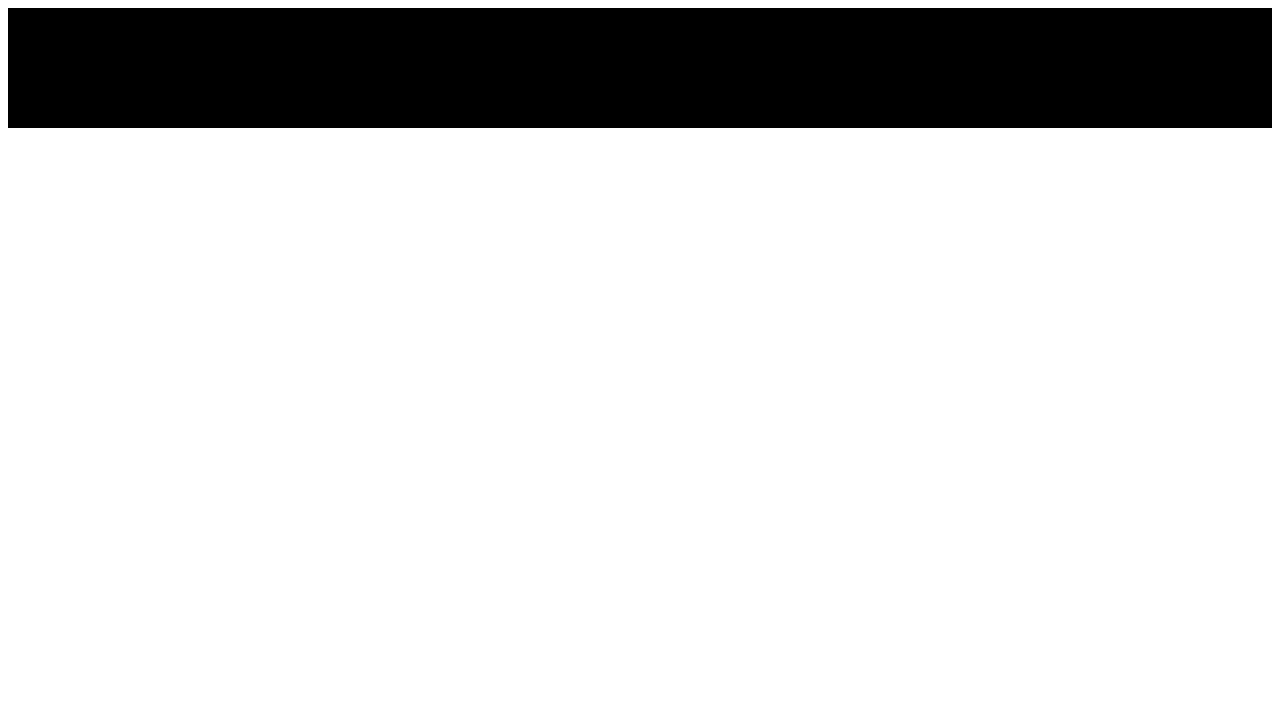
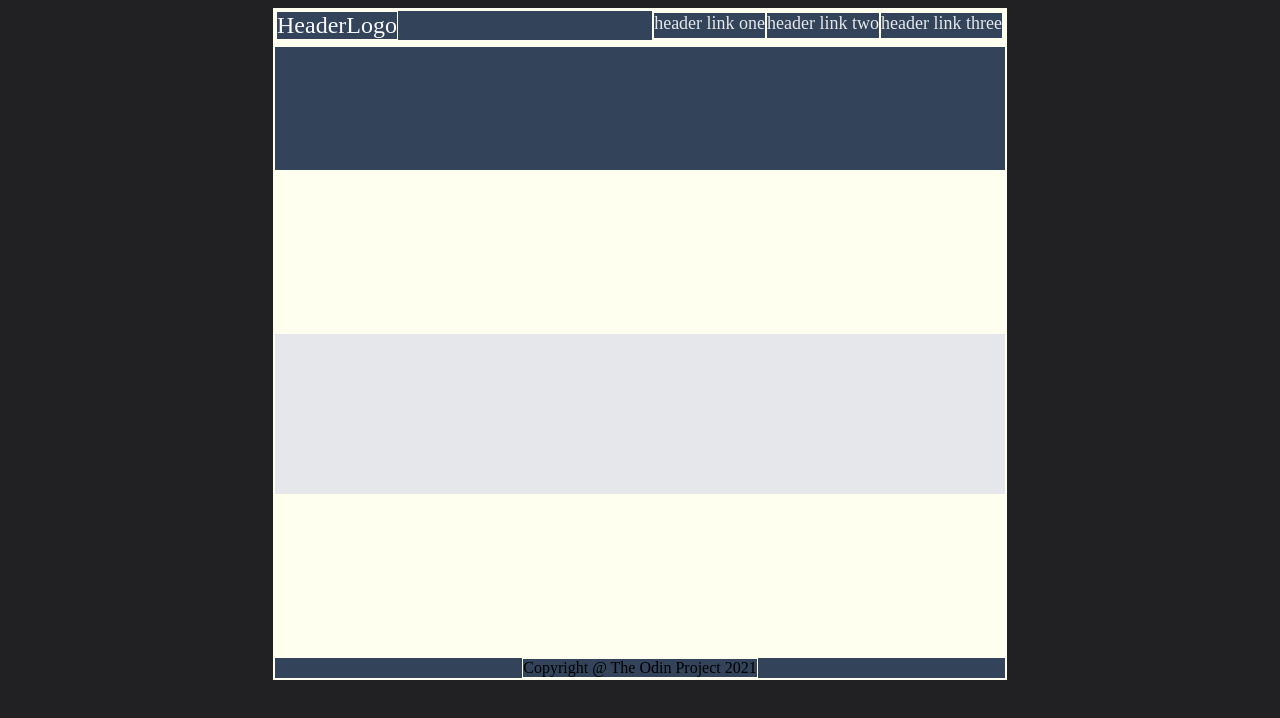
Before and after one commit to hkeith91/LandingPageProject, a plain HTML site: page index.html in a window 1280 px wide. Drawn offline with Linux system fonts and the light colour scheme.

Commit message:
lots of tweaking to styles and index.  Trying to build from background to foreground, but may forgo that to work on one section at a time, top to bottom

```diff
--- a/index.html
+++ b/index.html
@@ -5,24 +5,30 @@
     <meta http-equiv="X-UA-Compatible" content="IE=edge" />
     <meta name="viewport" content="width=device-width, initial-scale=1.0" />
     <title>LandingPage</title>
-    <link rel="stylesheet" href="style.css">
+    <link rel="stylesheet" href="style.css" />
   </head>
   <body>
     <div class="main-layout">
-      <div class="section one">
-          <div class="header">
-              <div class="header-link link-one"></div>
-              <div class="header-link link-two"></div>
-              <div class="header-link link-three"></div>
+      <div class="section hero">
+        <div class="header">
+          <div class="header-logo">HeaderLogo</div>
+          <div class="link-container-header">
+            <div class="header-link link-one">header link one</div>
+            <div class="header-link link-two">header link two</div>
+            <div class="header-link link-three">header link three</div>
           </div>
+        </div>
         <div class="declaration">
-            <div></div>
-            <div></div>
+          <div></div>
+          <div></div>
         </div>
       </div>
-      <div class="section two"></div>
-      <div class="section three"></div>
-      <div class="section four"></div>
+      <div class="section information"></div>
+      <div class="section quote"></div>
+      <div class="section call-to-action"></div>
+      <div class="footer-container">
+        <div class="footer">Copyright @ The Odin Project 2021</div>
+      </div>
     </div>
   </body>
 </html>
--- a/style.css
+++ b/style.css
@@ -1,9 +1,58 @@
-.main-layout{
-    display: flex;
-    flex-direction: column;
+body {
+  background-color: rgb(33, 33, 36);
+  display: flex;
+  flex-direction: column;
+  align-items: center;
+}
 
+.main-layout {
+  display: flex;
+  flex-direction: column;
 }
- div{
-     /*placeholder borders*/
-     border: 5px solid black;
- }
+
+.header {
+  display: flex;
+  justify-content: space-between;
+}
+
+.link-container-header {
+  display: flex;
+  flex-flow: row nowrap;
+}
+.header-logo {
+    font-size: 24px;
+    color: #f9faf8;
+}
+
+.header-link {
+  font-size: 18px;
+  color: #e5e7eb;
+}
+
+.footer-container {
+  display: flex;
+  flex-direction: column-reverse;
+  align-items: center;
+}
+
+.hero,
+.footer-container {
+  background-color: #33435a;
+}
+
+div {
+  /*placeholder borders*/
+  border: 1px solid ivory;
+}
+
+.section {
+  min-height: 20vh;
+  width: 730px;
+}
+.information,
+.call-to-action {
+  background-color: ivory;
+}
+.quote {
+  background-color: #e5e7eb;
+}
```
